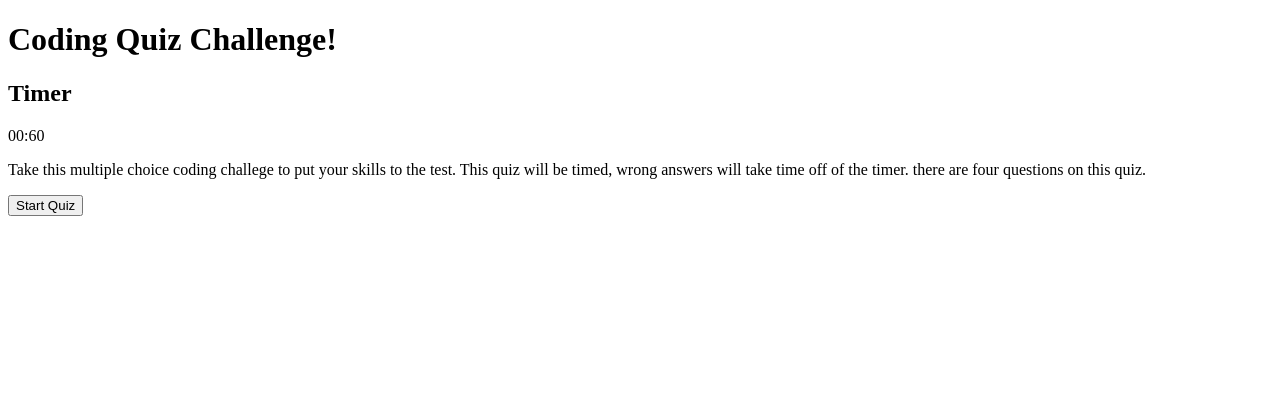
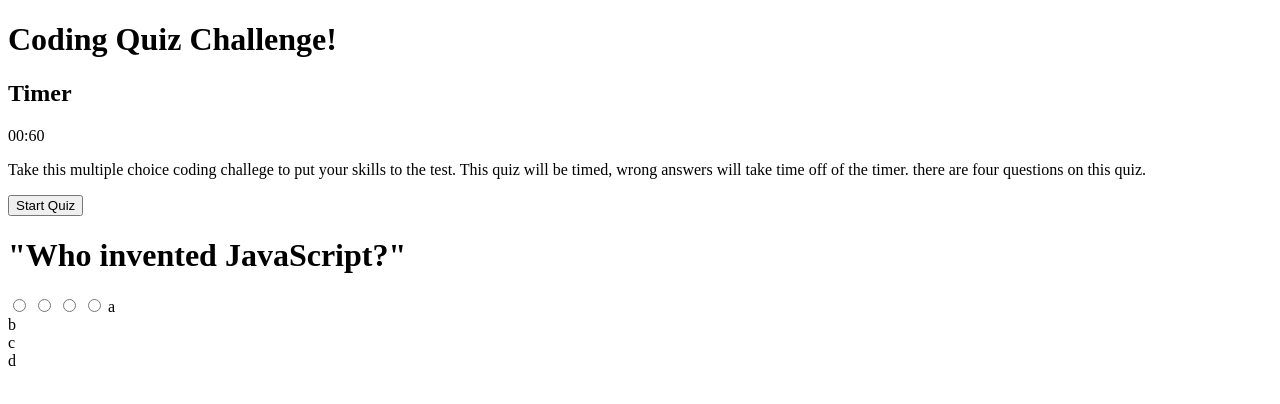
Before and after one commit to chavezdon17/04-web-APIs, a plain HTML site: page index.html in a window 1280 px wide. Drawn offline with Linux system fonts and the light colour scheme.

Commit message:
questions on page

```diff
--- a/index.html
+++ b/index.html
@@ -13,6 +13,8 @@
     </div>
 
   <body>
+    <div class="container">
+
     <div id="quiz"></div>
     <p>
       Take this multiple choice coding challege to put your skills to the test.
@@ -20,8 +22,20 @@
       there are four questions on this quiz.
     </p>
 
-    <button id="startbutton" onclick=startTimer>Start Quiz</button>
+    <button id="startButton" class="start-btn btn" onclick= "myquestions()">Start Quiz</button>
+    <form class="hide">
+      <h1>"Who invented JavaScript?"</h1>
+      <input type="radio" id="question1" value="a">
+      <input type="radio" id="question1" value="b">
+      <input type="radio" id="question1" value="c">
+      <input type="radio" id="question1" value="d">
+      <label for="question1">a</label><br>
+      <label for="question1">b</label><br>
+      <label for="question1">c</label><br>
+      <label for="question1">d</label><br>
+
+    </form>
     <div id="results"></div>
-    <script src="./javascript.js/script>
+    <script src="./javascript.js"></script>
   </body>
 </html>
```
